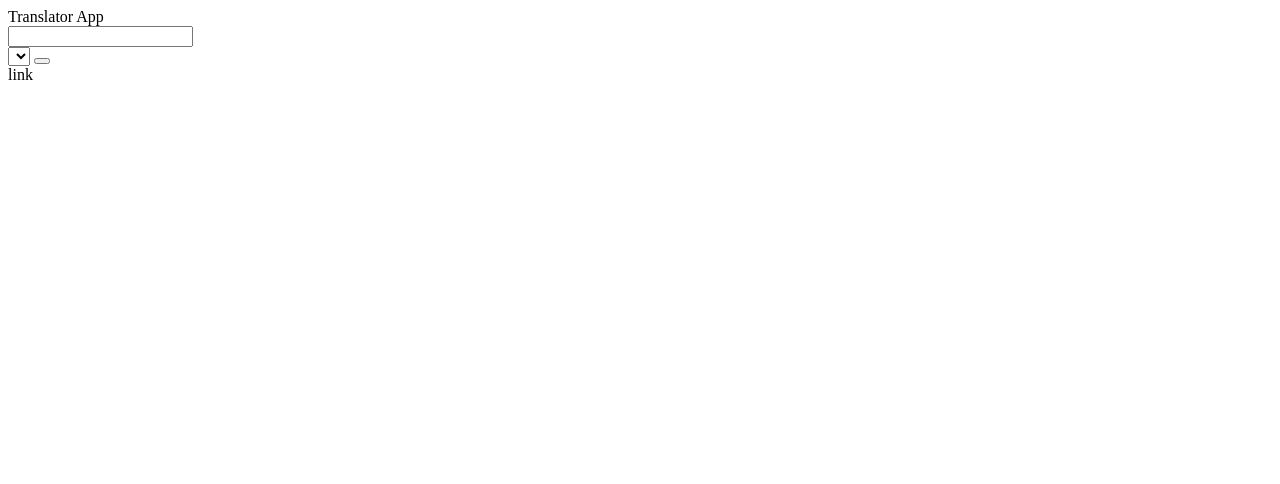
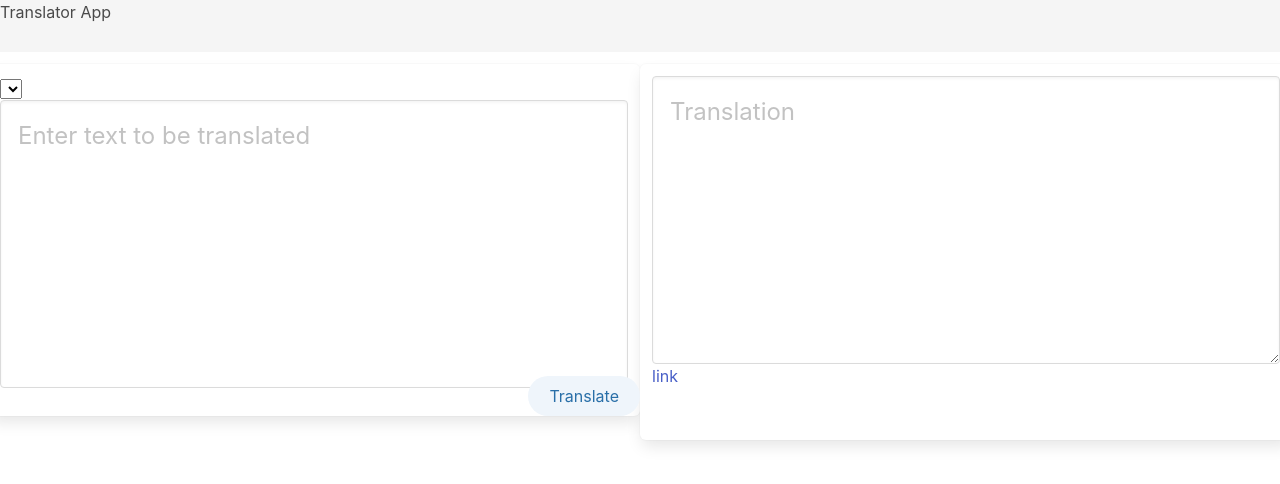
Before and after one commit to sarahbroton/translatorapp3000, a plain HTML site: page index.html in a window 1280 px wide. Drawn offline with nearby package versions, Linux system fonts and the light colour scheme.

Commit message:
started formatting/styling

```diff
--- a/index.html
+++ b/index.html
@@ -5,23 +5,34 @@
     <meta http-equiv="X-UA-Compatible" content="IE=edge">
     <meta name="viewport" content="width=device-width, initial-scale=1.0">
     <script src="https://code.jquery.com/jquery-3.5.1.min.js"></script>
+    <link rel="stylesheet" href="https://cdn.jsdelivr.net/npm/bulma@0.9.4/css/bulma.min.css">
     <title>Document</title>
 </head>
-<header>Translator App</header>
+<nav class="navbar is-light">Translator App</nav>
+<br>
 <body>
-    <div id="inputText">
-        <input type="text" id="inText">
-    </div>
+    <div class="columns">
+        <div class="column box">
             <div id="selector-Btn">
                 <select id="dropDown"></select>
-        <button id="genBtn"></button>
             </div>
+            <div id="inputText">
+                <textarea class="textarea is-large" placeholder="Enter text to be translated" rows="7" id="inText"></textarea>
+            </div>
+            <div class="columns is-justify-content-end">
+                <button class="button is-info is-light is-rounded" id="genBtn">Translate</button>
+            </div>
+
+        </div>
+        <div class="column box">
             <div id="responceText">
-        <output type="text" id="outText">
+                <textarea class="textarea is-large" rows="7" id="outText" placeholder="Translation"></textarea>
             </div>
             <div id="link">
                 <a>link</a>
             </div>
+        </div>
+    </div>
     <script src="./script.js"></script>
 </body>
 </html>
```
Lines whose indentation alone changed are shown as unchanged.
